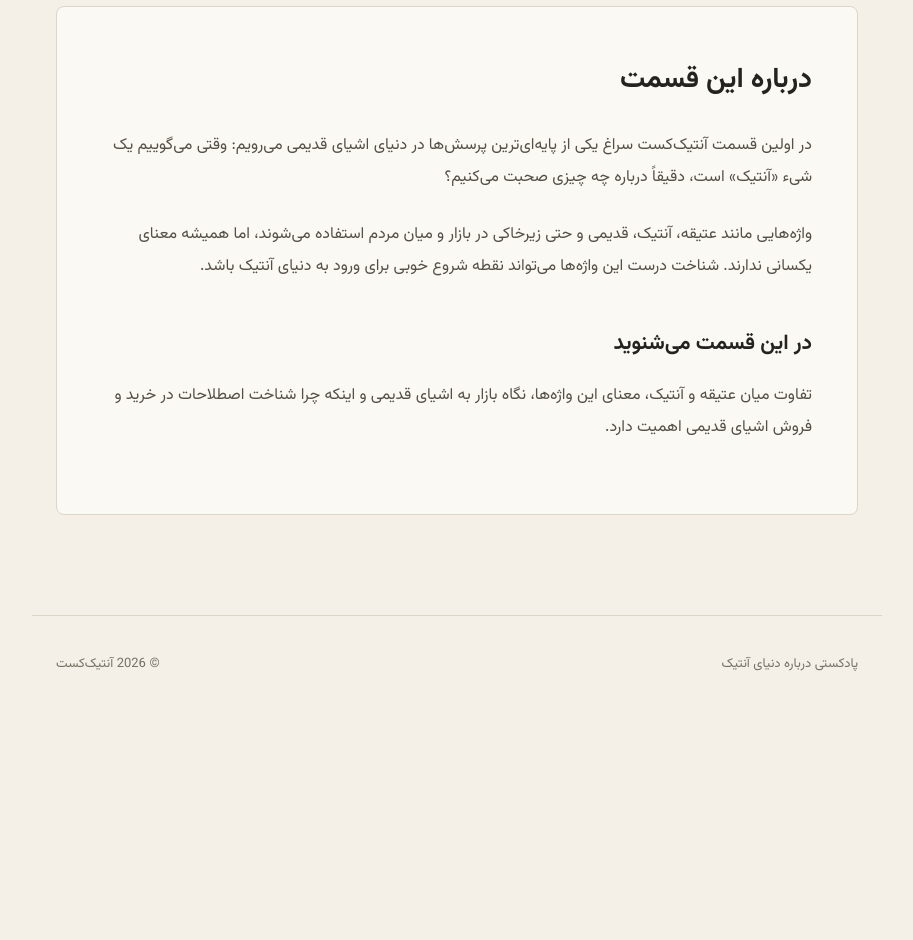
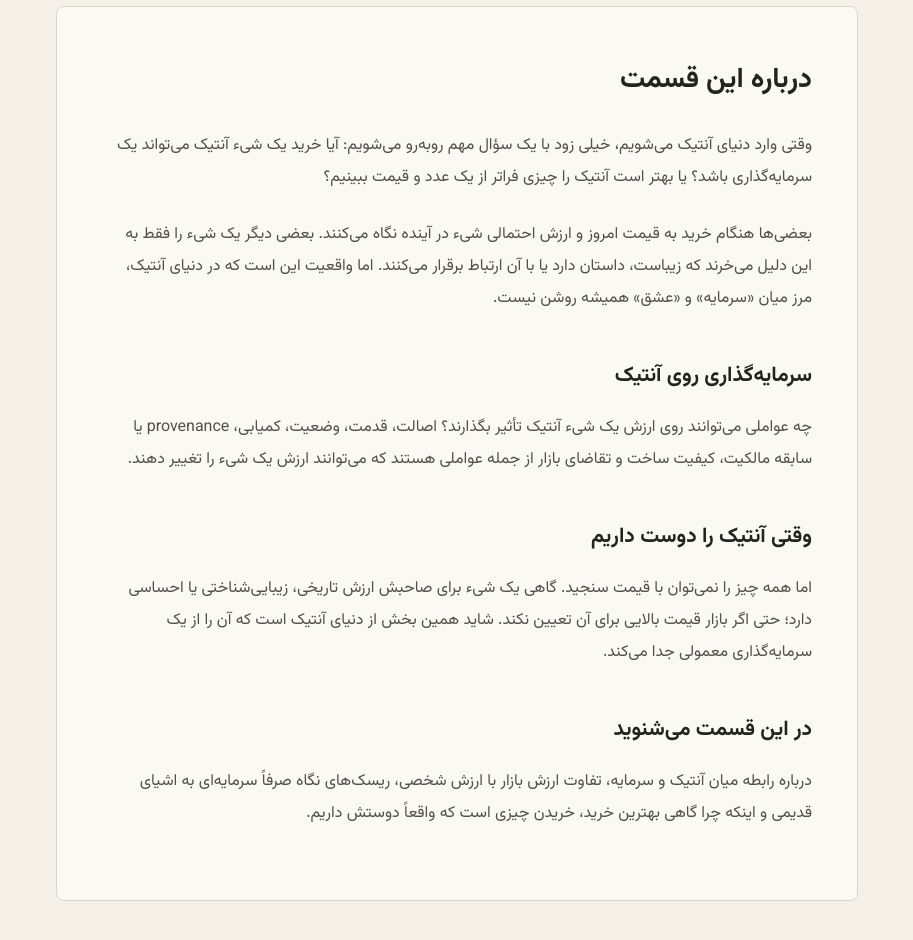
Before and after one commit to antiquecast/antiquecast.github.io, a plain HTML site: page episode-04.html in a window 1280 px wide. Shown: the part 1000-1940 px from the top of the page, without its empty margins (183-1096 px from the left). Before the commit the page ends 1712 px from the top, so only its background shows below. Drawn offline with Linux system fonts and the light colour scheme.

Commit message:
Update episode-04.html

```diff
--- a/episode-04.html
+++ b/episode-04.html
@@ -303,9 +303,8 @@
 
 
         <p class="intro">
-            وقتی درباره اشیای قدیمی صحبت می‌کنیم،
-            دو واژه «عتیقه» و «آنتیک» را زیاد می‌شنویم.
-            اما آیا این دو واژه واقعاً یک معنی دارند؟
+            وقتی یک شیء آنتیک می‌خریم، واقعاً به دنبال چه چیزی هستیم؟
+            یک سرمایه برای آینده یا شیئی که دوستش داریم و از داشتنش لذت می‌بریم؟
         </p>
 
 
@@ -342,18 +341,43 @@
             </h2>
 
             <p>
-                در اولین قسمت آنتیک‌کست سراغ یکی از
-                پایه‌ای‌ترین پرسش‌ها در دنیای اشیای قدیمی می‌رویم:
-                وقتی می‌گوییم یک شیء «آنتیک» است،
-                دقیقاً درباره چه چیزی صحبت می‌کنیم؟
+                وقتی وارد دنیای آنتیک می‌شویم، خیلی زود با یک سؤال مهم روبه‌رو می‌شویم:
+                آیا خرید یک شیء آنتیک می‌تواند یک سرمایه‌گذاری باشد؟
+                یا بهتر است آنتیک را چیزی فراتر از یک عدد و قیمت ببینیم؟
             </p>
 
             <p>
-                واژه‌هایی مانند عتیقه، آنتیک، قدیمی و
-                حتی زیرخاکی در بازار و میان مردم استفاده می‌شوند،
-                اما همیشه معنای یکسانی ندارند.
-                شناخت درست این واژه‌ها می‌تواند
-                نقطه شروع خوبی برای ورود به دنیای آنتیک باشد.
+                بعضی‌ها هنگام خرید به قیمت امروز و ارزش احتمالی شیء در آینده نگاه می‌کنند.
+                بعضی دیگر یک شیء را فقط به این دلیل می‌خرند که زیباست،
+                داستان دارد یا با آن ارتباط برقرار می‌کنند.
+                اما واقعیت این است که در دنیای آنتیک،
+                مرز میان «سرمایه» و «عشق» همیشه روشن نیست.
+            </p>
+
+
+           <h3>
+                سرمایه‌گذاری روی آنتیک
+            </h3>
+
+
+            <p>
+                چه عواملی می‌توانند روی ارزش یک شیء آنتیک تأثیر بگذارند؟
+                اصالت، قدمت، وضعیت، کمیابی، provenance یا سابقه مالکیت،
+                کیفیت ساخت و تقاضای بازار از جمله عواملی هستند
+                که می‌توانند ارزش یک شیء را تغییر دهند.
+            </p>
+
+
+            <h3>
+                وقتی آنتیک را دوست داریم
+            </h3>
+
+
+            <p>
+                اما همه چیز را نمی‌توان با قیمت سنجید.
+                گاهی یک شیء برای صاحبش ارزش تاریخی، زیبایی‌شناختی
+                یا احساسی دارد؛ حتی اگر بازار قیمت بالایی برای آن تعیین نکند.
+                شاید همین بخش از دنیای آنتیک است که آن را از یک سرمایه‌گذاری معمولی جدا می‌کند.
             </p>
 
 
@@ -361,12 +385,13 @@
                 در این قسمت می‌شنوید
             </h3>
 
+
             <p>
-                تفاوت میان عتیقه و آنتیک،
-                معنای این واژه‌ها،
-                نگاه بازار به اشیای قدیمی
-                و اینکه چرا شناخت اصطلاحات
-                در خرید و فروش اشیای قدیمی اهمیت دارد.
+                درباره رابطه میان آنتیک و سرمایه،
+                تفاوت ارزش بازار با ارزش شخصی،
+                ریسک‌های نگاه صرفاً سرمایه‌ای به اشیای قدیمی
+                و اینکه چرا گاهی بهترین خرید،
+                خریدن چیزی است که واقعاً دوستش داریم.
             </p>
 
         </div>
```
